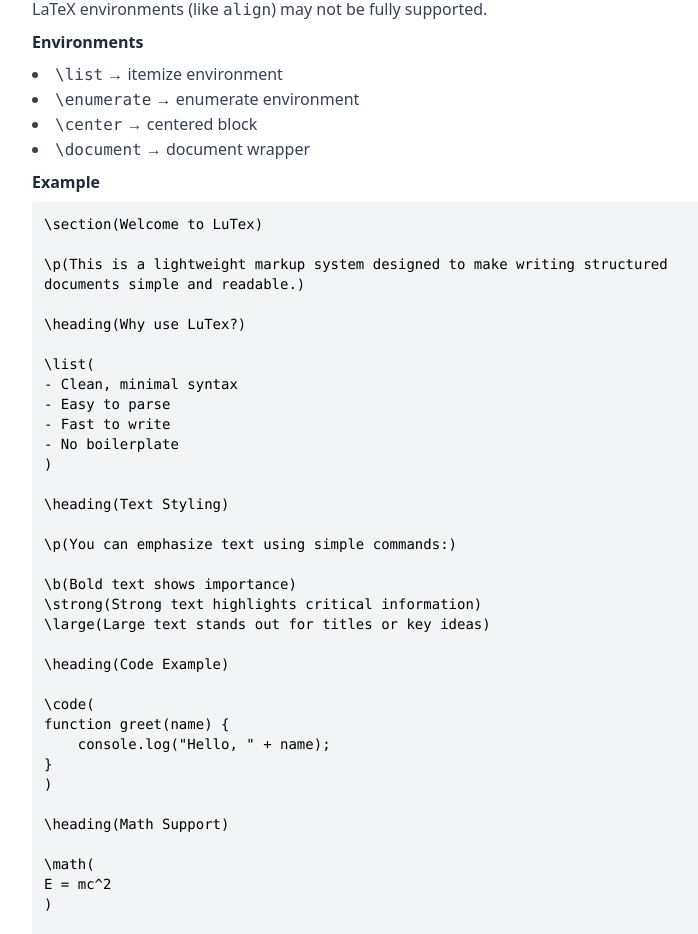
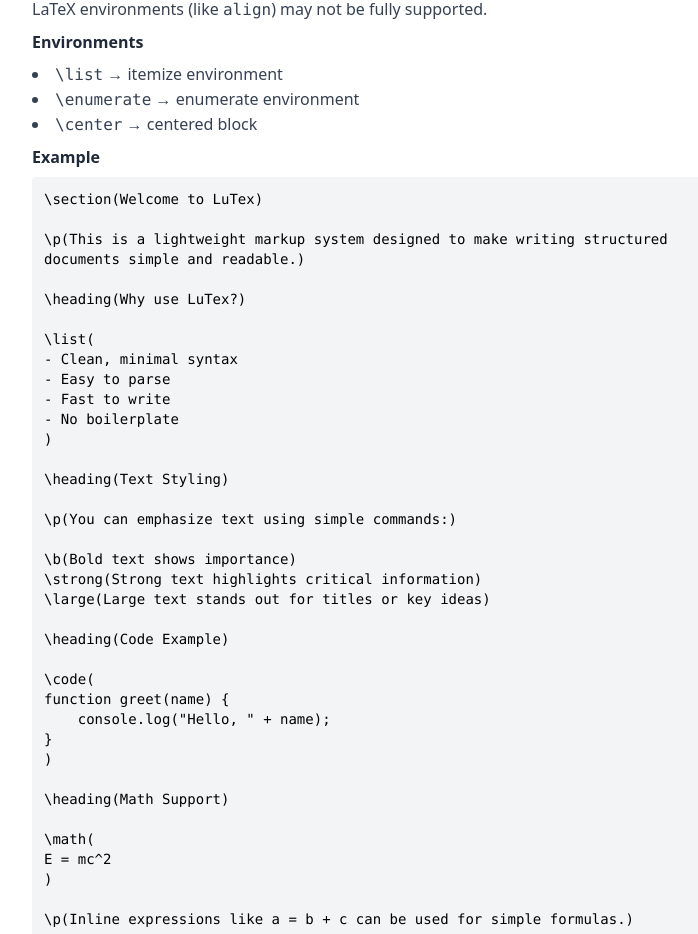
Before and after one commit to LucaMawyin/lutex, a Next.js app: page /documentation in a window 1280 px wide. Shown: the part 2460-3394 px from the top of the page, without its empty margins (248-946 px from the left). Built offline with nearby package versions, Linux system fonts and the light colour scheme; a web font is replaced by a local one.

Commit message:
removed document wrapper from docs

```diff
--- a/src/app/documentation/page.tsx
+++ b/src/app/documentation/page.tsx
@@ -219,7 +219,6 @@ export default function DocumentationPage() {
                     <li><code>\list</code> → itemize environment</li>
                     <li><code>\enumerate</code> → enumerate environment</li>
                     <li><code>\center</code> → centered block</li>
-                    <li><code>\document</code> → document wrapper</li>
                 </ul>
 
                 <h3 className="font-semibold text-gray-800">Example</h3>
```
